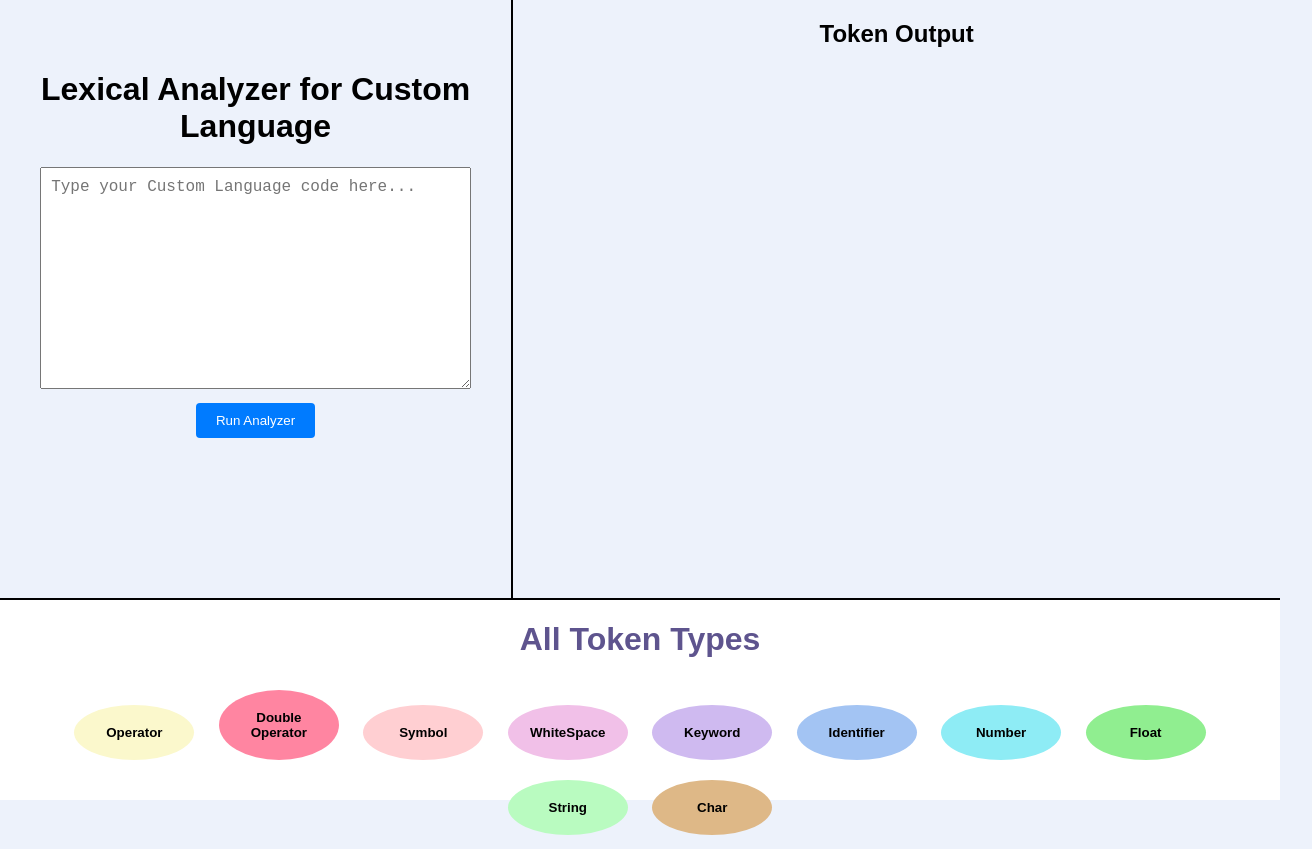
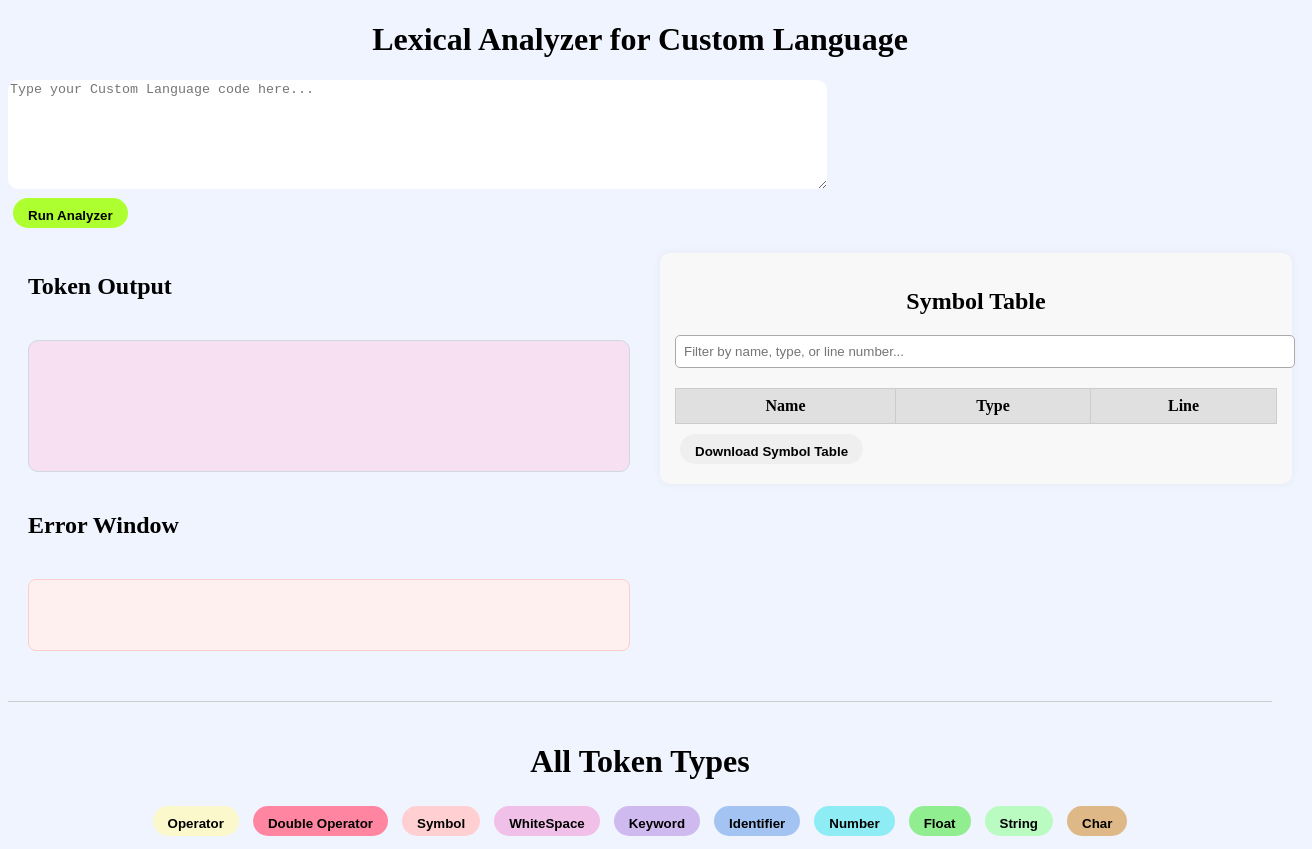
Before and after one commit to Sneha946/Lexical-Analyzer, a plain HTML site: page frontend/index.html in a window 1280 px wide. Shown: the whole page, 1312 px wide, since content can reach past the window. Before the commit the page ends 800 px from the top, so only its background shows below. Drawn offline with Linux system fonts and the light colour scheme.

Commit message:
updated the front end

```diff
--- a/frontend/index.html
+++ b/frontend/index.html
@@ -8,30 +8,63 @@
 <body>
     <div class="main-container">
         <div class="container">
+
+            <!-- Input Section -->
             <div class="input">
-                <h1>Lexical Analyzer for Custom Language</h1>
-                <textarea id="codeInput" placeholder="Type your Custom Language code here..."></textarea>
-                <button onclick="runAnalyzer()">Run Analyzer</button>
+                <h1 style="text-align: center;">Lexical Analyzer for Custom Language</h1>
+                <textarea id="codeInput" placeholder="Type your Custom Language code here... " cols="100" rows="7" style=" border:none;border-radius: 10px;"></textarea><br>
+                <button onclick="runAnalyzer()"  style="background-color:greenyellow;">Run Analyzer</button>
             </div>
+
+            <!-- Output Section -->
             <div class="output">
+                <div class="output-columns">
+
+                    <!-- Left Column -->
+                    <div class="left-column">
                         <h2>Token Output</h2>
                         <div class="output-container"></div>
 
+                        <h2>Error Window</h2>
+                        <div id="error-container"></div>
+                    </div>
+
+                    <!-- Right Column -->
+                    <div class="right-column">
+                        <h2 style="text-align: center;">Symbol Table</h2>
+                        <input type="text" id="searchInput" placeholder="Filter by name, type, or line number...">
+                        <table id="symbolTable">
+                            <thead>
+                                <tr>
+                                    <th>Name</th>
+                                    <th>Type</th>
+                                    <th>Line</th>
+                                </tr>
+                            </thead>
+                            <tbody>
+                                <!-- Table rows will be injected here -->
+                            </tbody>
+                        </table>
+                        <button onclick="downloadSymbolTable()" style="margin-top: 10px;">Download Symbol Table</button>
+
                     </div>
                 </div>
+            </div>
+
+            <!-- Footer Section -->
             <div class="footer">
-            <h1 >All Token Types</h1>
+                <h1>All Token Types</h1>
                 <button class="btn" style="background-color: #fbf8cc;">Operator</button>
-            <button class="btn" style="background-color: #ff85a1; ">Double Operator</button>
+                <button class="btn" style="background-color: #ff85a1;">Double Operator</button>
                 <button class="btn" style="background-color: #ffcfd2;">Symbol</button>
-            <button class="btn" style="background-color: #f1c0e8;">WhiteSpace </button>
+                <button class="btn" style="background-color: #f1c0e8;">WhiteSpace</button>
                 <button class="btn" style="background-color:#cfbaf0;">Keyword</button>
                 <button class="btn" style="background-color:#a3c4f3;">Identifier</button>
                 <button class="btn" style="background-color:#8eecf5;">Number</button>
                 <button class="btn" style="background-color:lightgreen;">Float</button>
                 <button class="btn" style="background-color:#b9fbc0">String</button>
                 <button class="btn" style="background-color:burlywood;">Char</button>
-
+            </div>
         </div>
     </div>
 
--- a/frontend/script.js
+++ b/frontend/script.js
@@ -3,18 +3,67 @@ function runAnalyzer() {
 
     fetch('http://localhost:3000/analyze', {
         method: 'POST',
-        headers: { 'Content-Type': 'application/json' },
-        body: JSON.stringify({ code: code })
-    })
-    .then(res => res.json())
-    .then(data => {
-        const outputContainer = document.querySelector('.output-container');
+        headers: {
+            'Content-Type': 'application/json'
+        },
+        body: JSON.stringify({ code })
+        })
+        .then(response => response.json())
+        .then(data => {
+          console.log(data);
+                displaySymbolTable(data.symbolTable);
+                displayError(data.errors);
+                displayTokens(data.tokens);
+            })
+        .catch(error => console.error('Error:', error));
+
+        }
+
+function displaySymbolTable(symbolTable) {
+  searchInput.addEventListener("input", () => {
+    let searchInput=document.getElementById("searchInput");
+    const filter = searchInput.value.toLowerCase();
+    const filtered = symbolTable.filter(sym =>
+      sym.name.toLowerCase().includes(filter) ||
+      sym.type.toLowerCase().includes(filter) ||
+      sym.line.toString().includes(filter)
+    );
+    renderTable(filtered);
+  });
+}
+
+
+
+function renderTable(symbolTable) {
+    const tableBody = document.querySelector("#symbolTable tbody");
+    tableBody.innerHTML = "";
+
+    symbolTable.forEach(sym => {
+      const row = document.createElement("tr");
+      row.innerHTML = `<td>${sym.name}</td><td>${sym.type}</td><td>${sym.line}</td>`;
+      tableBody.appendChild(row);
+    });
+  }
+
+
+function displayError(errors){
+  const errorContainer=document.getElementById("error-container");
+  errorContainer.innerHTML='';
+
+  errors.forEach(error=>{
+    let err=document.createElement("div");
+    err.innerHTML=error;
+    errorContainer.appendChild(err);
+  })
+}
+function displayTokens(tokens){
+    const outputContainer = document.querySelector('.output-container');
         outputContainer.innerHTML = '';
 
         const tokenMap = new Map();
 
         // Count occurrences
-        data.tokens.forEach(token => {
+        tokens.forEach(token => {
             const key = token.value + ':' + token.type;
             if (tokenMap.has(key)) {
                 tokenMap.get(key).count += 1;
@@ -30,6 +79,25 @@ function runAnalyzer() {
             tokenDiv.textContent = `${value} (x${count})`;
             outputContainer.appendChild(tokenDiv);
         });
-    })
-    .catch(err => console.error(err));
 }
+function downloadSymbolTable() {
+    const table = document.getElementById("symbolTable");
+    let csv = "";
+    for (let row of table.rows) {
+        let rowData = [];
+        for (let cell of row.cells) {
+            rowData.push(cell.textContent);
+        }
+        csv += rowData.join(",") + "\n";
+    }
+
+    const blob = new Blob([csv], { type: "text/csv" });
+    const url = window.URL.createObjectURL(blob);
+    const a = document.createElement("a");
+    a.setAttribute("hidden", "");
+    a.setAttribute("href", url);
+    a.setAttribute("download", "symbol_table.csv");
+    document.body.appendChild(a);
+    a.click();
+    document.body.removeChild(a);
+}
--- a/frontend/style.css
+++ b/frontend/style.css
@@ -1,97 +1,108 @@
-body {
-    font-family: Arial, sans-serif;
-    background:#edf2fb;
-    margin: 0;
-    padding: 0;
-    text-align: center;
-
+body{
+    background:#f0f4ff
+}
+/* Main output container with two columns */
+.output-columns {
+    display: flex;
+    flex-direction: row;
+    gap: 30px;
+    width: 100%;
+    justify-content: center;
+    align-items: flex-start;
+    padding: 20px;
 }
 
-.main-container {
-    width:100vw;
-    height:100vh;
+/* Left column: Token Output and Error Window */
+.left-column {
+    flex: 1;
     display: flex;
     flex-direction: column;
+    gap: 20px;
 }
 
-.footer{
-    height:200px;
-    border-top: 2px solid black;
-    background-color:white;
-    color: #5e548e;
-    position: fixed;
-    bottom: 0;
-    width:100%;
-}
-.container{
-    flex:1;
-    display: flex;
-    justify-content: space-between;
-
-
-}
-.input{
-    width:40%;
-    height:60%;
-    margin-top:50px;
-}
-.output{
-    border-left: 2px solid black;
-    width:60%;
-}
-textarea {
-    width: 80%;
-    height: 200px;
-    font-family: monospace;
-    font-size: 16px;
-    padding: 10px;
+/* Right column: Symbol Table */
+.right-column {
+    flex: 1;
+    background-color: #f8f8f8;
+    border-radius: 10px;
+    padding: 15px;
+    box-shadow: 0 0 10px rgba(0,0,0,0.05);
 }
 
-button {
-    padding: 10px 20px;
-    margin-top: 10px;
-    background-color: #007bff;
-    color: white;
-    border: none;
-    border-radius: 4px;
-    cursor: pointer;
+/* Output container styling */
+.output-container {
+    background-color:#f8e0f3;
+    border: 1px solid #d0d7e0;
+    border-radius: 10px;
+    padding: 15px;
+    min-height: 100px;
+    display: flex;
+    flex-wrap: wrap;
+    gap: 10px;
 }
 
-button:hover {
+/* Error container styling */
+#error-container {
+    background-color: #fff0f0;
+    border: 1px solid #ffcccc;
+    padding: 10px;
+    border-radius: 8px;
+    color: #cc0000;
+    font-weight: bold;
+    min-height: 50px;
+}
+
+/* Symbol table */
+#symbolTable {
+    width: 100%;
+    border-collapse: collapse;
+    margin-top: 10px;
+}
+
+#symbolTable th,
+#symbolTable td {
+    border: 1px solid #ccc;
+    padding: 8px;
+    text-align: center;
+}
+
+#symbolTable th {
+    background-color: #e0e0e0;
+}
+
+/* Search bar */
+#searchInput {
+    width: 100%;
+    padding: 8px;
+    margin-bottom: 10px;
+    border: 1px solid #aaa;
+    border-radius: 5px;
+}
+
+/* Footer styling */
+.footer {
+    text-align: center;
+    margin-top: 30px;
+    padding-top: 20px;
+    border-top: 1px solid #ccc;
+}
+
+/* Button styling */
+
+button{
+    margin: 5px;
+    padding: 10px 15px;
+    border: none;
+    border-radius: 20px;
+    font-weight: bold;
+    width:30;
+    height:30px;
+}
+
+.btn:hover {
     background-color: #0056b3;
 }
 
-#tokenTable {
-    width: 100%;
-    border-collapse: collapse;
-    margin-top: 20px;
-}
-
-#tokenTable th, #tokenTable td {
-    border: 1px solid #ddd;
-    padding: 8px;
-}
-
-#tokenTable th {
-    background-color: #f2f2f2;
-}
-.btn{
-    border-radius: 50%;
-    padding:20px;
-    width:120px;
-    margin:10px;
-    color: black;
-    font-weight: 700;
-}.token {
-    padding: 6px 10px;
-    margin: 5px;
-    border-radius: 5px;
-    font-family: monospace;
-    height:40px;
-    width:100px;
-}
-
-/* Match these to the footer button colors */
 .token.keyword { background-color: #cfbaf0; }
 .token.identifier { background-color: #a3c4f3; }
 .token.operator { background-color: #fbf8cc; }
@@ -102,3 +113,4 @@ button:hover {
 .token.float { background-color: lightgreen; }
 .token.string { background-color: #b9fbc0; }
 .token.char { background-color: burlywood; }
+.token.datatype{background-color: #cfbaf0;}
```
Lines whose indentation alone changed are shown as unchanged.
